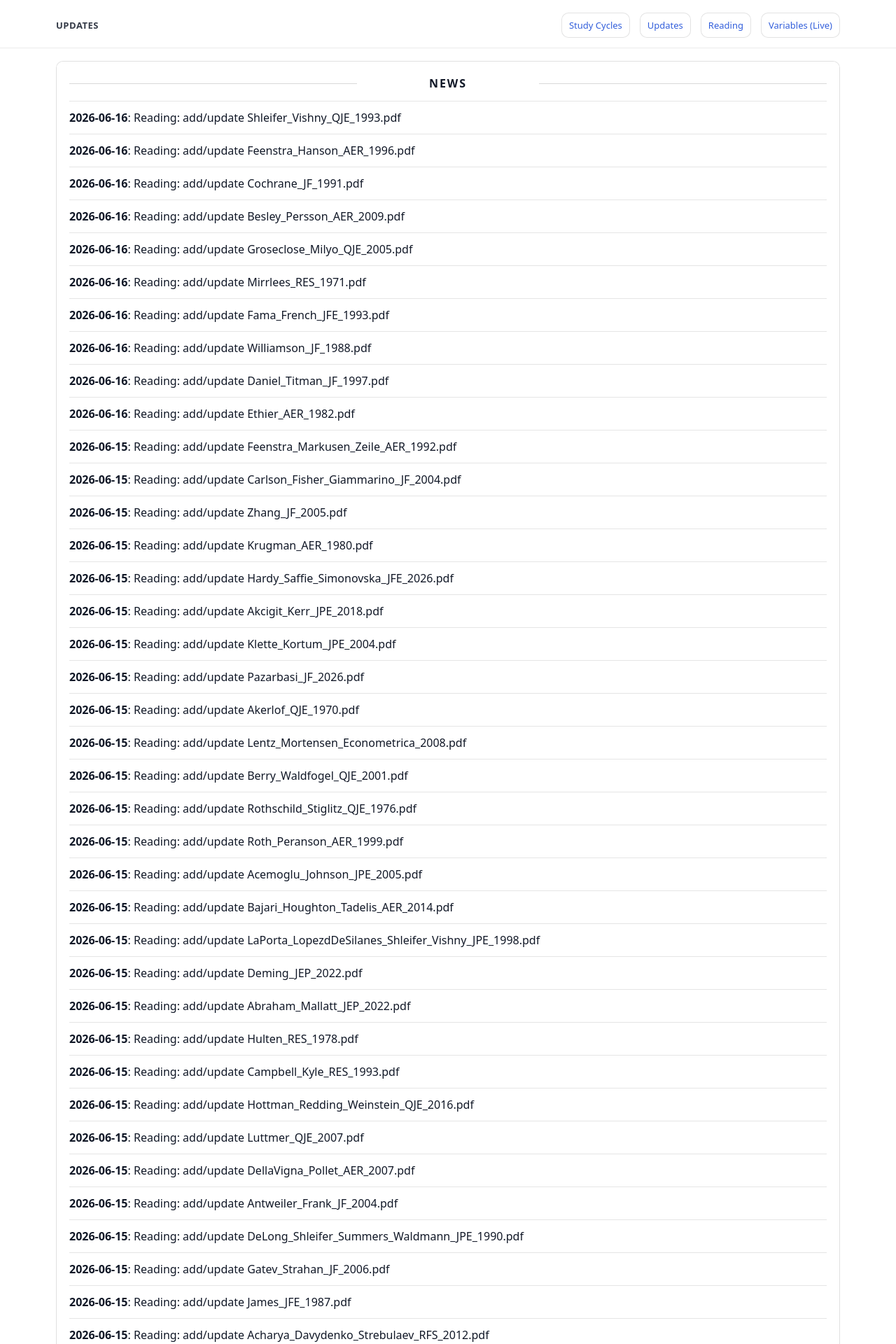
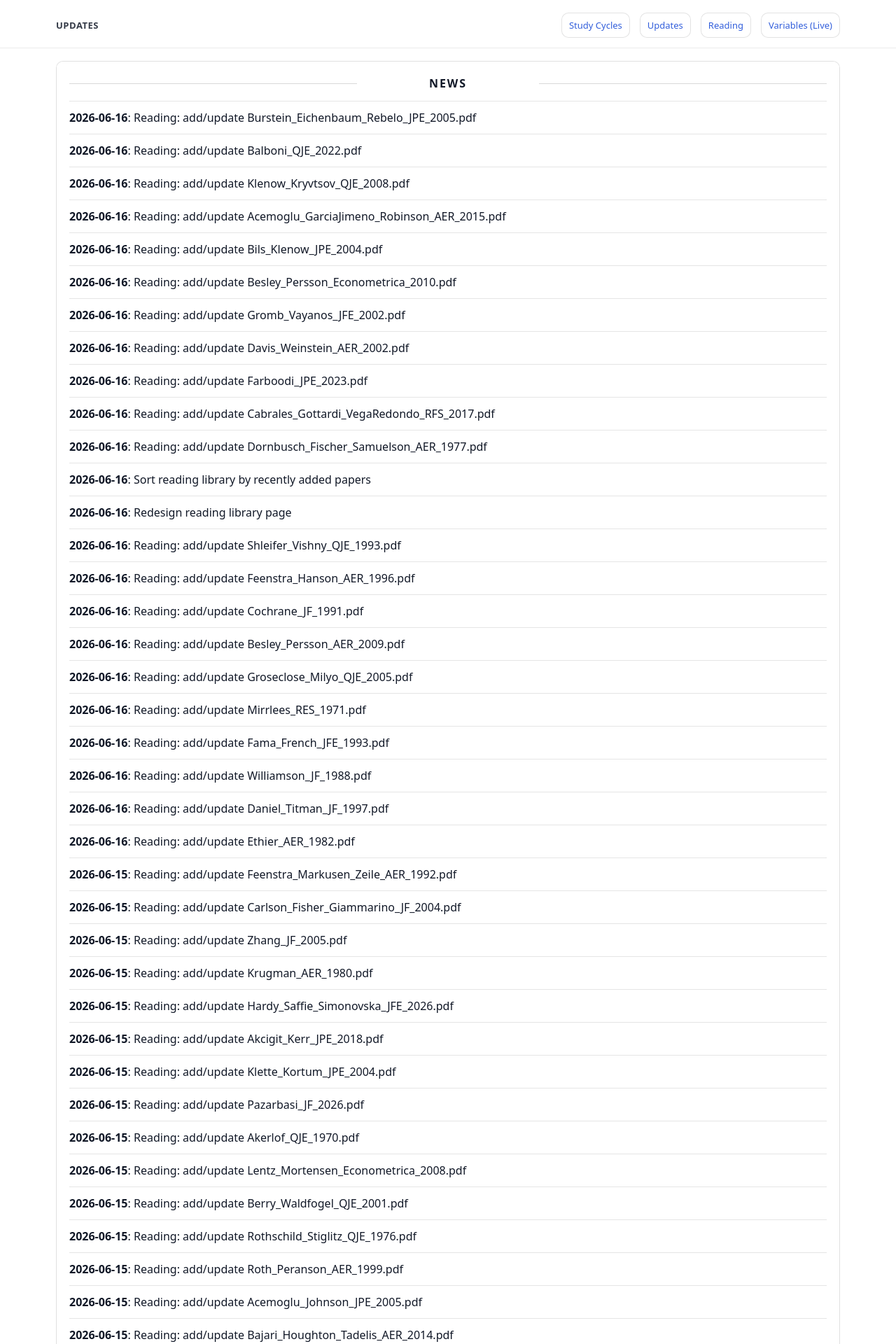
Before and after one commit to yaxinzn/study-archive, a Jekyll site: the page built from updates/index.md, in a window 1280 px wide. Shown: the top 1920 px of the page at 70% size. Built offline with Jekyll 4.4.1, drawn with Linux system fonts in a browser that asks for light colours; some of the changed text lies outside the part shown.

Commit message:
Regenerate reading news

```diff
--- a/_data/news.yml
+++ b/_data/news.yml
@@ -1,5 +1,31 @@
 # Auto-generated from first appearance in _data/reading.yml and git commit history.
 # Reading paper dates are derived from the first commit where each PDF appears in _data/reading.yml.
+- date: "2026-06-16"
+  title: "Reading: add/update Burstein_Eichenbaum_Rebelo_JPE_2005.pdf"
+- date: "2026-06-16"
+  title: "Reading: add/update Balboni_QJE_2022.pdf"
+- date: "2026-06-16"
+  title: "Reading: add/update Klenow_Kryvtsov_QJE_2008.pdf"
+- date: "2026-06-16"
+  title: "Reading: add/update Acemoglu_GarciaJimeno_Robinson_AER_2015.pdf"
+- date: "2026-06-16"
+  title: "Reading: add/update Bils_Klenow_JPE_2004.pdf"
+- date: "2026-06-16"
+  title: "Reading: add/update Besley_Persson_Econometrica_2010.pdf"
+- date: "2026-06-16"
+  title: "Reading: add/update Gromb_Vayanos_JFE_2002.pdf"
+- date: "2026-06-16"
+  title: "Reading: add/update Davis_Weinstein_AER_2002.pdf"
+- date: "2026-06-16"
+  title: "Reading: add/update Farboodi_JPE_2023.pdf"
+- date: "2026-06-16"
+  title: "Reading: add/update Cabrales_Gottardi_VegaRedondo_RFS_2017.pdf"
+- date: "2026-06-16"
+  title: "Reading: add/update Dornbusch_Fischer_Samuelson_AER_1977.pdf"
+- date: "2026-06-16"
+  title: "Sort reading library by recently added papers"
+- date: "2026-06-16"
+  title: "Redesign reading library page"
 - date: "2026-06-16"
   title: "Reading: add/update Shleifer_Vishny_QJE_1993.pdf"
 - date: "2026-06-16"
```
